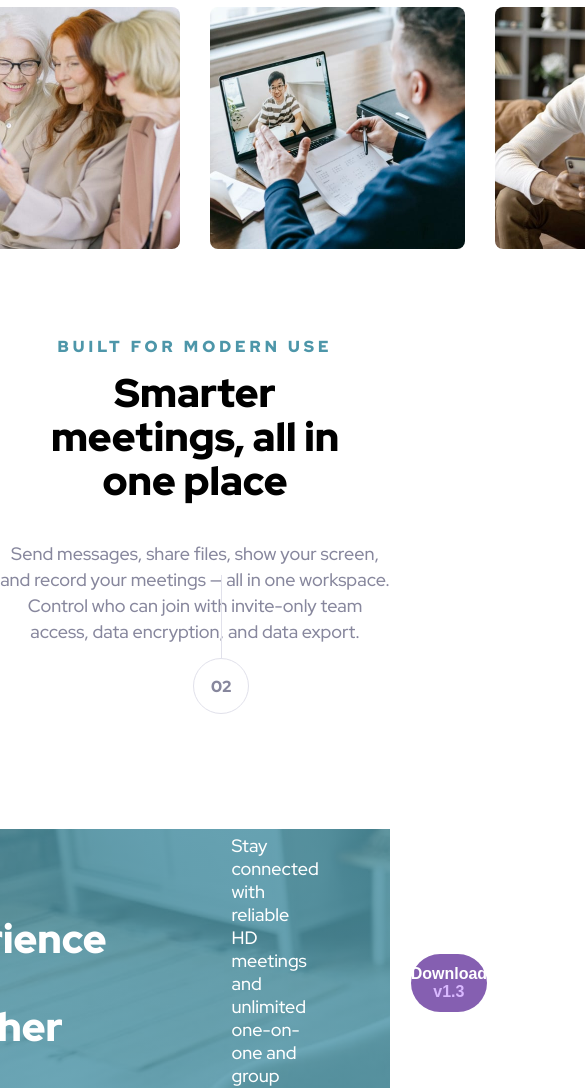
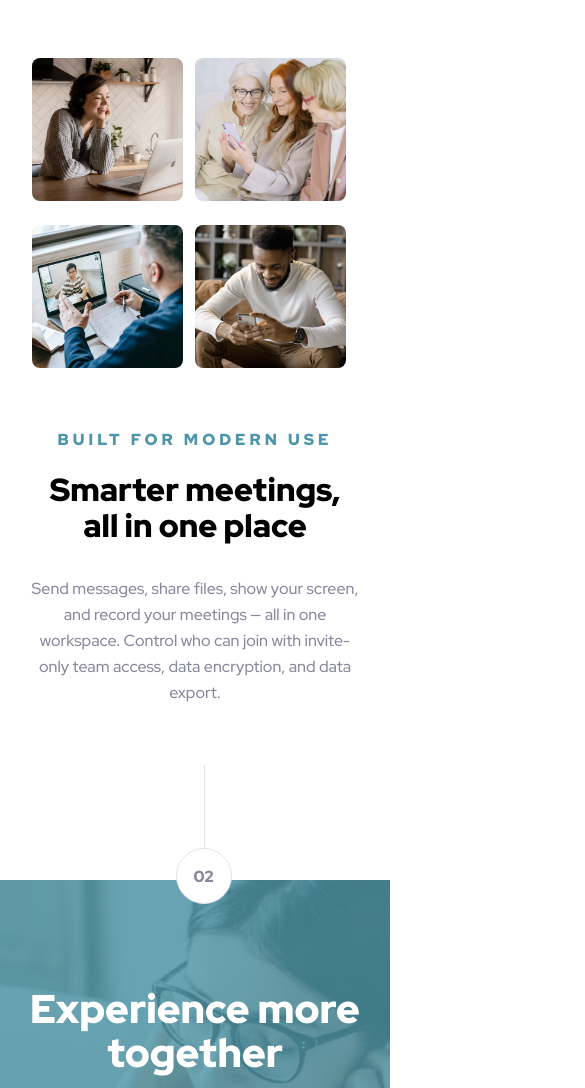
Before and after one commit to Pepeleeno/meet-landing-page, a plain HTML site: page index.html in a window 390 px wide. Shown: the part 912-2000 px from the top of the page, 585 px wide, since content can reach past the window. Drawn offline with Linux system fonts and the light colour scheme.

Commit message:
Update styles.css

```diff
--- a/css/styles.css
+++ b/css/styles.css
@@ -4,11 +4,14 @@
   box-sizing: border-box;
 }
 
+/* -- DESKTOP -- */
+
 body {
   font-family: "Red Hat Display";
-  background-image: url('/img/desktop/image-hero-left.png'), url('/img/desktop/image-hero-right.png');
+  background-image: url('/img/desktop/image-hero-left.png'), url('/img/desktop/image-hero-right.png'), url('/img/tablet/image-hero.png');
   background-repeat: no-repeat;
   background-position: left -32px top 169px, right -32px top 224px;
+  background-size: auto, auto, 0;
 }
 
 /* HEADER */
@@ -25,7 +28,7 @@ header h1 {
   max-width: 445px;
   line-height: 64px;
   margin: auto;
-  margin-top: 103px;
+  margin-top: 108px;
 }
 
 header p {
@@ -49,6 +52,7 @@ header p {
   border-radius: 29px;
   font-size: 1rem;
   font-weight: 900;
+  letter-spacing: 0.5px;
   margin-right: 16px;
   cursor: pointer;
   transition: background-color 0.25s;
@@ -70,6 +74,7 @@ span {
   border-style: none;
   color: white;
   font-size: 1rem;
+  letter-spacing: 0.5px;
   font-weight: 900;
   cursor: pointer;
   transition: background-color 0.25s;
@@ -163,7 +168,7 @@ span {
 .product-info :nth-child(3) {
   color: #87879D;
   font-size: 1.125rem;
-  margin-top: 38px;
+  margin-top: 42px;
   text-align: center;
   line-height: 26px;
   margin-bottom: 184px;
@@ -177,12 +182,10 @@ span {
   height: 56px;
   border: 1px solid #e1e1eb;
   color: #87879D;
-  /* margin: auto; */
   position: absolute;
   top: 1570px;
   left: 49.5%;
   border-radius: 28px;
-  /* position: relative; */
   background-color: white;
   z-index: 1;
 }
@@ -217,9 +220,9 @@ footer {
   color: white;
   align-items: center;
   justify-content: center;
-  background: linear-gradient(rgba(77, 150, 169, 0.8), rgba(77, 150, 169, 0.8)), url('/img/desktop/image-footer.jpg');
+  background: linear-gradient(rgba(77, 150, 169, 0.8), rgba(77, 150, 169, 0.8)), url('/img/desktop/image-footer.jpg'), url('/img/tablet/image-footer.jpg'), url('/img/mobile/image-footer.jpg');
   background-repeat: no-repeat;
-  background-size: cover;
+  background-size: auto, auto, 0, 0;
 }
 
 footer h3 {
@@ -246,3 +249,181 @@ footer h3 {
 .footer_span {
   color: #D9B8FF;
 }
+
+
+/* -- TABLET -- */
+
+@media screen and (max-width: 768px) {
+  body {
+    background-size: 0, 0, auto;
+  }
+
+  /* HEADER */
+
+header img {
+  margin-top: 51px;
+}
+
+header h1 {
+  margin-top: 439px;
+}
+
+  /* MAIN */
+
+.gallery img {
+  width: 164px;
+}
+
+.gallery :nth-child(2) {
+  margin: 0 11px;
+}
+
+.gallery :nth-child(3) {
+  margin-right: 11px;
+}
+
+.circle {
+  margin-top: 164px;
+  margin-bottom: 61px;
+}
+
+/* FOOTER  */
+.circle-second {
+  top: 1740px;
+  left: 47%;
+}
+
+.footer-wrapper {
+  background-size: auto, 0, auto, 0;
+  flex-direction: column;
+  height: 428px;
+}
+
+.footer-wrapper h3 {
+  text-align: center;
+  margin-top: 92px;
+}
+
+.footer-wrapper p {
+  margin: auto;
+  max-width: 75%;
+  text-align: center;
+  margin-top: 32px;
+  margin-bottom: 0px;
+}
+
+.download_btn {
+  margin-top: 40px;
+  margin-bottom: 66px;
+}
+}
+
+/* -- MOBILE -- */
+
+
+
+@media screen and (max-width: 400px) {
+  body {
+    background-size: 0, 0, contain;
+    background-position: top 130px right 0px;
+  }
+
+  /* HEADER  */
+
+  header img {
+    width: 79px;
+  }
+
+  header h1 {
+    max-width: 370px;
+    line-height: 44px;
+    margin-top: 255px;
+    font-size: 2.5rem;
+  }
+
+  header p {
+    font-size: 1rem;
+    max-width: 327px;
+  }
+
+  .buttons {
+    display: flex;
+    flex-direction: column;
+    align-items: center;
+  }
+
+  .what-is-it_btn {
+    margin-top: 16px;
+  }
+
+  .download_btn {
+    margin-top: 10px;
+    margin-right: 0;
+    margin-bottom: 0;
+  }
+
+
+  /* MAIN */
+  .gallery {
+    display: grid;
+    grid-template-columns: 1fr 1fr;
+    row-gap: 24px;
+    column-gap: ;
+    max-width: 327px;
+    margin: auto;
+  }
+
+  .gallery img {
+    width: 151px;
+  }
+
+  .gallery :nth-child(2) {
+    margin: 0;
+  }
+
+  .gallery :nth-child(3) {
+    margin-right: 0;
+  }
+
+  .circle {
+    margin-top: 164px;
+    margin-bottom: 61px;
+  }
+
+  .product-info :nth-child(1) {
+  margin-top: 64px;
+  }
+
+  .product-info :nth-child(2) {
+    font-size: 2rem;
+    margin-top: 24px;
+    line-height: 36px;
+  }
+
+  .product-info :nth-child(3) {
+    font-size: 1rem;
+    max-width: 327px;
+    margin: auto;
+    margin-top: 32px;
+    margin-bottom: 174px;
+  }
+
+  /* FOOTER */
+  .circle-second {
+    left: 45%;
+    top: 1760px;
+  }
+
+  .footer-wrapper {
+    background-size: auto, 0, 0, auto;
+    background-position: top;
+  }
+
+ .footer-wrapper h3 {
+  margin-top: 64px;
+ }
+
+ #pink_btn {
+  margin-top: 32px;
+ }
+}
```
